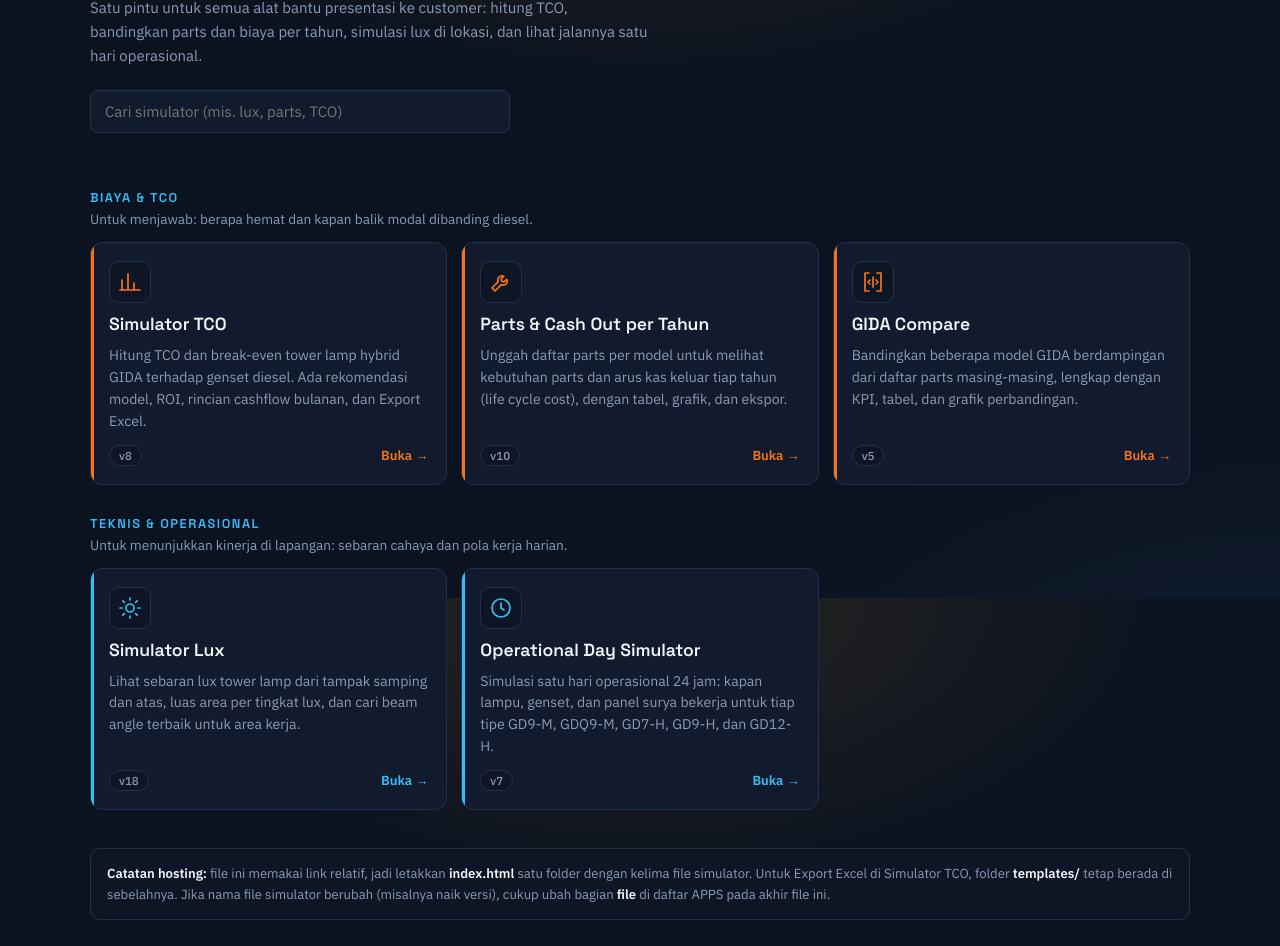
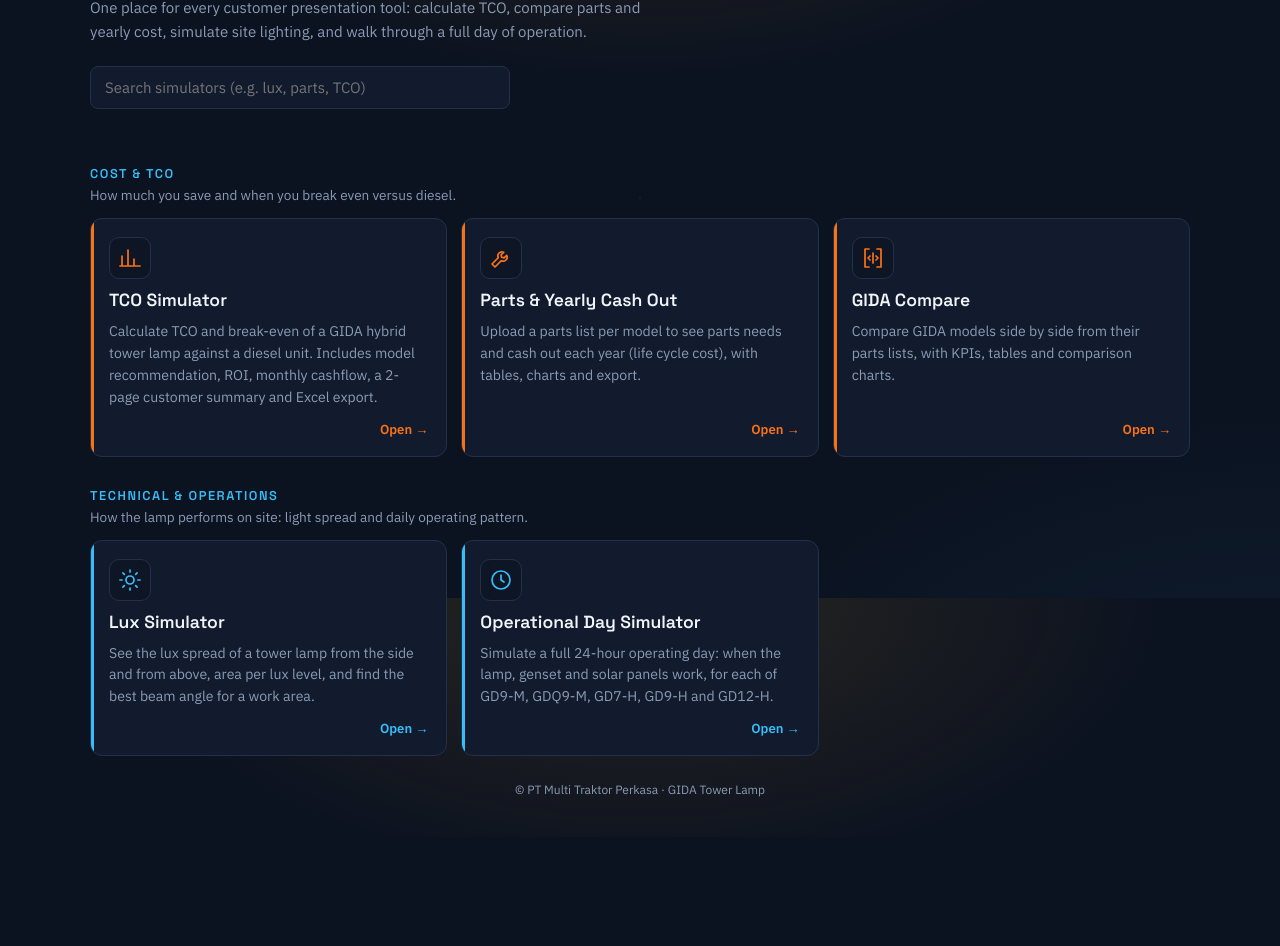
Before and after one commit to epnug-git/mtp-gida-home, a plain HTML site: page index.html in a window 1280 px wide. Shown: the part 202-1148 px from the top of the page. After the commit the page ends 1039 px from the top, so only its background shows below. Drawn offline with Linux system fonts and the light colour scheme.

Commit message:
Update HTML for language and content changes

```diff
--- a/index.html
+++ b/index.html
@@ -1,9 +1,9 @@
 <!DOCTYPE html>
-<html lang="id">
+<html lang="en">
 <head>
 <meta charset="UTF-8">
 <meta name="viewport" content="width=device-width, initial-scale=1.0">
-<title>GIDA Tower Lamp: Pusat Simulator</title>
+<title>GIDA Tower Lamp: Simulator Hub</title>
 <link href="https://fonts.googleapis.com/css2?family=Space+Grotesk:wght@500;600;700&family=IBM+Plex+Sans:wght@400;500;600&display=swap" rel="stylesheet">
 <style>
 :root{--bg:#0b1220;--card:#121b2d;--card2:#0e1626;--accent:#f97316;--blue:#38bdf8;--text:#f1f5f9;--muted:#8b9bb4;--border:#223049;--lamp:#ffb020;--fd:'Space Grotesk','IBM Plex Sans',sans-serif;--fb:'IBM Plex Sans','Segoe UI',sans-serif}
@@ -55,33 +55,33 @@ footer{margin-top:26px;color:var(--muted);font-size:.75rem;text-align:center}
 
 <section class="hero">
 <div class="eyebrow">Tower Lamp &amp; Light Tower</div>
-<h1>Pusat simulator <span>GIDA</span></h1>
-<p class="lead">Satu pintu untuk semua alat bantu presentasi ke customer: hitung TCO, bandingkan parts dan biaya per tahun, simulasi lux di lokasi, dan lihat jalannya satu hari operasional.</p>
-<div class="search"><input id="q" type="search" placeholder="Cari simulator (mis. lux, parts, TCO)" aria-label="Cari simulator"></div>
+<h1>GIDA <span>simulator</span> hub</h1>
+<p class="lead">One place for every customer presentation tool: calculate TCO, compare parts and yearly cost, simulate site lighting, and walk through a full day of operation.</p>
+<div class="search"><input id="q" type="search" placeholder="Search simulators (e.g. lux, parts, TCO)" aria-label="Search simulators"></div>
 </section>
 
 <main id="main"></main>
-<p class="empty" id="empty">Tidak ada simulator yang cocok dengan pencarian.</p>
+<p class="empty" id="empty">No simulator matches your search.</p>
 
-<div class="note"><b>Catatan hosting:</b> file ini memakai link relatif, jadi letakkan <b>index.html</b> satu folder dengan kelima file simulator. Untuk Export Excel di Simulator TCO, folder <b>templates/</b> tetap berada di sebelahnya. Jika nama file simulator berubah (misalnya naik versi), cukup ubah bagian <b>file</b> di daftar APPS pada akhir file ini.</div>
+
 <footer>© PT Multi Traktor Perkasa · GIDA Tower Lamp</footer>
 </div>
 
 <script>
 /* Ubah nama file di sini bila ada versi baru. */
 const GROUPS=[
- {t:"Biaya &amp; TCO",d:"Untuk menjawab: berapa hemat dan kapan balik modal dibanding diesel.",c:"#f97316",items:[
-  {n:"Simulator TCO",file:"gida_simulator_v8.html",v:"v8",ic:"chart",
-   p:"Hitung TCO dan break-even tower lamp hybrid GIDA terhadap genset diesel. Ada rekomendasi model, ROI, rincian cashflow bulanan, dan Export Excel."},
-  {n:"Parts &amp; Cash Out per Tahun",file:"gida_parts_cashout_LCC_v10.html",v:"v10",ic:"wrench",
-   p:"Unggah daftar parts per model untuk melihat kebutuhan parts dan arus kas keluar tiap tahun (life cycle cost), dengan tabel, grafik, dan ekspor."},
+ {t:"Cost &amp; TCO",d:"How much you save and when you break even versus diesel.",c:"#f97316",items:[
+  {n:"TCO Simulator",file:"gida_simulator_v8.html",v:"v8",ic:"chart",
+   p:"Calculate TCO and break-even of a GIDA hybrid tower lamp against a diesel unit. Includes model recommendation, ROI, monthly cashflow, a 2-page customer summary and Excel export."},
+  {n:"Parts &amp; Yearly Cash Out",file:"gida_parts_cashout_LCC_v10.html",v:"v10",ic:"wrench",
+   p:"Upload a parts list per model to see parts needs and cash out each year (life cycle cost), with tables, charts and export."},
   {n:"GIDA Compare",file:"gida_compare_v5.html",v:"v5",ic:"compare",
-   p:"Bandingkan beberapa model GIDA berdampingan dari daftar parts masing-masing, lengkap dengan KPI, tabel, dan grafik perbandingan."}]},
- {t:"Teknis &amp; Operasional",d:"Untuk menunjukkan kinerja di lapangan: sebaran cahaya dan pola kerja harian.",c:"#38bdf8",items:[
-  {n:"Simulator Lux",file:"gida_lux_simulator_v18.html",v:"v18",ic:"sun",
-   p:"Lihat sebaran lux tower lamp dari tampak samping dan atas, luas area per tingkat lux, dan cari beam angle terbaik untuk area kerja."},
+   p:"Compare GIDA models side by side from their parts lists, with KPIs, tables and comparison charts."}]},
+ {t:"Technical &amp; Operations",d:"How the lamp performs on site: light spread and daily operating pattern.",c:"#38bdf8",items:[
+  {n:"Lux Simulator",file:"gida_lux_simulator_v18.html",v:"v18",ic:"sun",
+   p:"See the lux spread of a tower lamp from the side and from above, area per lux level, and find the best beam angle for a work area."},
   {n:"Operational Day Simulator",file:"gida_operational_day_simulator_v7.html",v:"v7",ic:"clock",
-   p:"Simulasi satu hari operasional 24 jam: kapan lampu, genset, dan panel surya bekerja untuk tiap tipe GD9-M, GDQ9-M, GD7-H, GD9-H, dan GD12-H."}]}
+   p:"Simulate a full 24-hour operating day: when the lamp, genset and solar panels work, for each of GD9-M, GDQ9-M, GD7-H, GD9-H and GD12-H."}]}
 ];
 const ICONS={
  chart:'<path d="M4 20V10M10 20V4M16 20v-7M22 20H2"/>',
@@ -96,7 +96,7 @@ main.innerHTML=GROUPS.map(g=>`<section class="group" data-g>
 <div class="cards">${g.items.map(i=>`<a class="card" style="--c:${g.c}" href="${i.file}" data-s="${(i.n+' '+i.p).toLowerCase().replace(/&amp;/g,'&')}">
 <div class="ic"><svg viewBox="0 0 24 24" aria-hidden="true">${ICONS[i.ic]}</svg></div>
 <h3>${i.n}</h3><p>${i.p}</p>
-<div class="meta"><span class="ver">${i.v}</span><span class="go">Buka →</span></div></a>`).join('')}</div></section>`).join('');
+<div class="meta"><span></span><span class="go">Open →</span></div></a>`).join('')}</div></section>`).join('');
 const q=document.getElementById('q'),empty=document.getElementById('empty');
 q.addEventListener('input',()=>{
  const k=q.value.trim().toLowerCase();let any=false;
```
